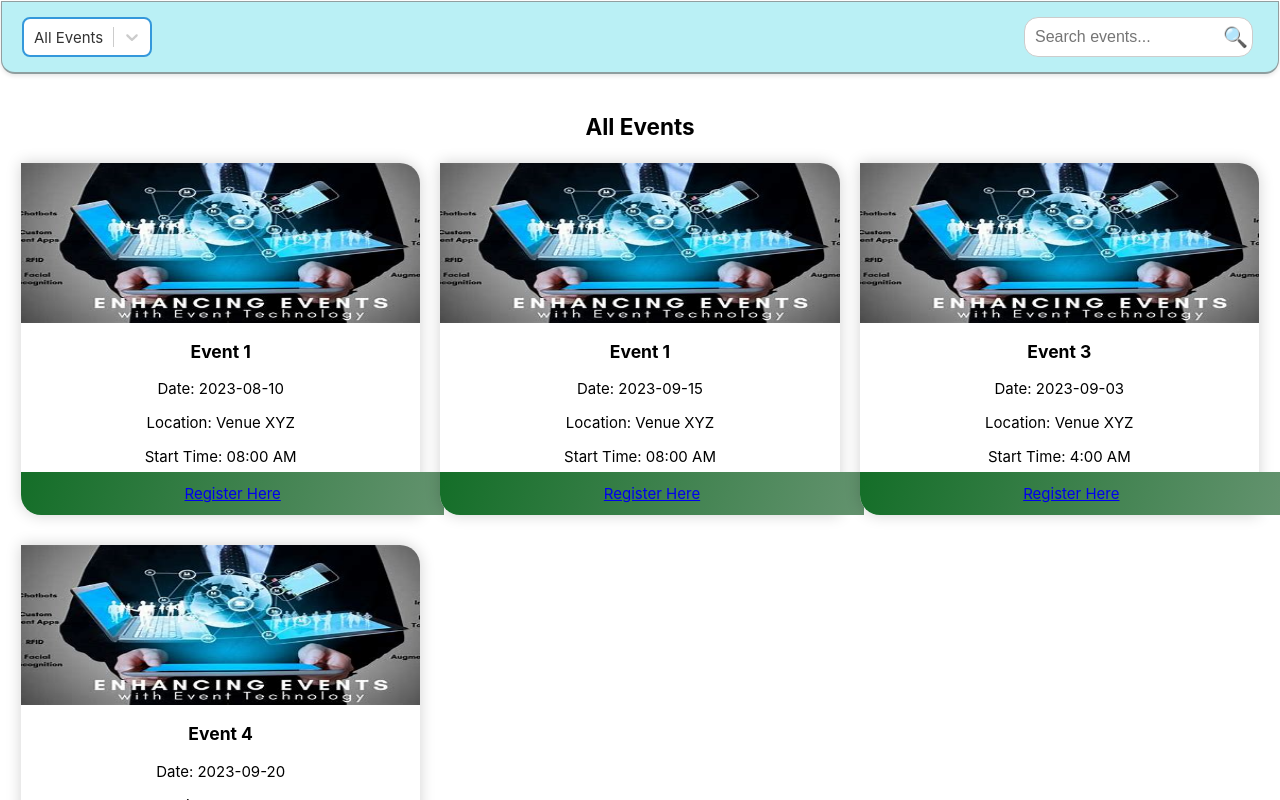
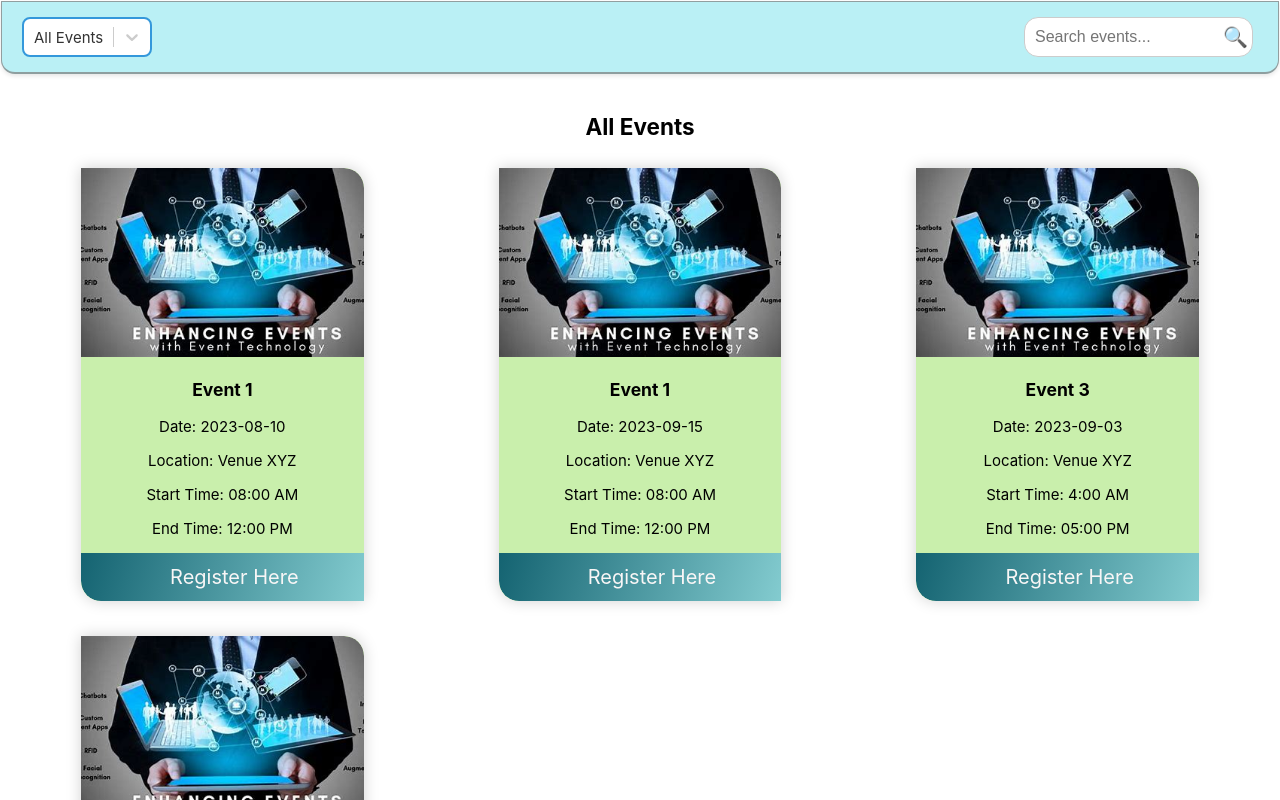
Before and after one commit to vaibhav03ambhore/Event-Page, a React (Create React App) app: page / in a window 1280 px wide. Shown: the top 800 px of the page. Built offline with nearby package versions, Linux system fonts and the light colour scheme.

Commit message:
style added

```diff
--- a/src/components/EventCard.js
+++ b/src/components/EventCard.js
@@ -16,13 +16,13 @@ const EventCard = ({ event }) => (
         <p>End Time: {event.endTime}</p>
 
         {/* <p>Description: {event.description}</p> */}
-        {/* <button>Resister</button> */}
-      <div className="register-block">
-        <span class="resister-text">
-          <a href="#">Register Here</a>
-        </span>
-      </div>
     </div>
+    <div className="register-block">
+      <span class="register-text">
+        <a href="#">Register Here</a>
+      </span>
+    </div>
+
   </div>
 );
 
--- a/src/styles/EventCard.css
+++ b/src/styles/EventCard.css
@@ -1,87 +1,49 @@
 /* components/EventCard.css */
-/*
-.event-card-container {
-  border: 1px solid #ccc;
-  padding: 20px;
-  background: linear-gradient(
-    45deg,
-    rgba(238, 174, 202, 1) 0%,
-    rgba(69, 136, 215, 1) 100%
-  );
-  margin-bottom: 20px;
-  text-align: center;
-  border-radius: 22px;
-  box-shadow: 0px 9px 9px rgb(2, 6, 0);
-  height: 390px;
-  width: 230px;
-  position: relative;
 
-
-  border-top-left-radius: 0;
-  border-bottom-right-radius: 0;
-}
-
-
-.event-card:hover {
-  transform: scale(1.05);
-}
-
-.event-card img {
-  max-width: 100%;
-  height: auto;
-  border-radius: 5px;
-}
-
-.event-card hr {
-  border: 0;
-  height: 1px;
-  background-image: linear-gradient(
-    to right,
-    rgba(0, 0, 0, 0),
-    rgba(0, 0, 0, 0.75),
-    rgba(0, 0, 0, 0)
-  );
-} */
-
-/* */
-
-.event-card-image {
-  text-align: center;
-  position: relative  ;
-  top: 0;
-
-}
 .event-card{
   height: auto;
   position: relative;
   border-bottom-left-radius: 20px;
   border-top-right-radius: 20px;
-  margin: 5px 0;
-  background-color: #fff;
+  margin: 5px 55px;
+  background-color: #b9eb94c4;
   box-shadow: 0px 0px 15px 0 rgba(0, 0, 0, 0.18);
+  overflow: hidden;
+  display: flex;
+  flex-direction: column;
+  transition: transform 0.3s ;
 }
 .register-block{
-  background:transparent linear-gradient(106deg, #146E28 0%, #64936F 100%) 0% 0% no-repeat padding-box;
+  background:transparent linear-gradient(106deg, #146371 0%, #8cd4d7 100%) 0% 0% no-repeat padding-box;
   padding : 12px ;
   text-align: center;
   width: 100%;
-  position: absolute;
+  position: relative;
   bottom: 0;
   border-bottom-left-radius: 20px ;
 }
 
+.register-text a{
+  font-size: 20px;
+  color: rgb(248, 246, 246);
+
+  text-align: center;
+  text-decoration: none;
+}
+.register-text a:hover{
+  color: rgb(15, 232, 243);
+}
 .event-card-image img{
-  transition: transrom 0.5s ;
   width: 100%;
-  height: 160px;
+  height: auto;
   border-top-right-radius: 20px;
 }
-img{
-  vertical-align: middle;
-  border: 0;
-}
+
 .event-card-content{
   width: 100%;
 
+}
 
+.event-card:hover{
+  transform: scale(1.05);
 }
--- a/src/styles/EventList.css
+++ b/src/styles/EventList.css
@@ -1,8 +1,9 @@
 /* EventList.css file  */
 .event-list {
     display: grid;
-    grid-template-columns: repeat(auto-fill, minmax(300px, 1fr));
-    gap: 20px;
+    grid-template-columns: repeat(auto-fill, minmax(330px, 1fr));
+    gap: 25px;
+    padding: 5px;
   }
 
   @media (max-width: 768px) {
```
